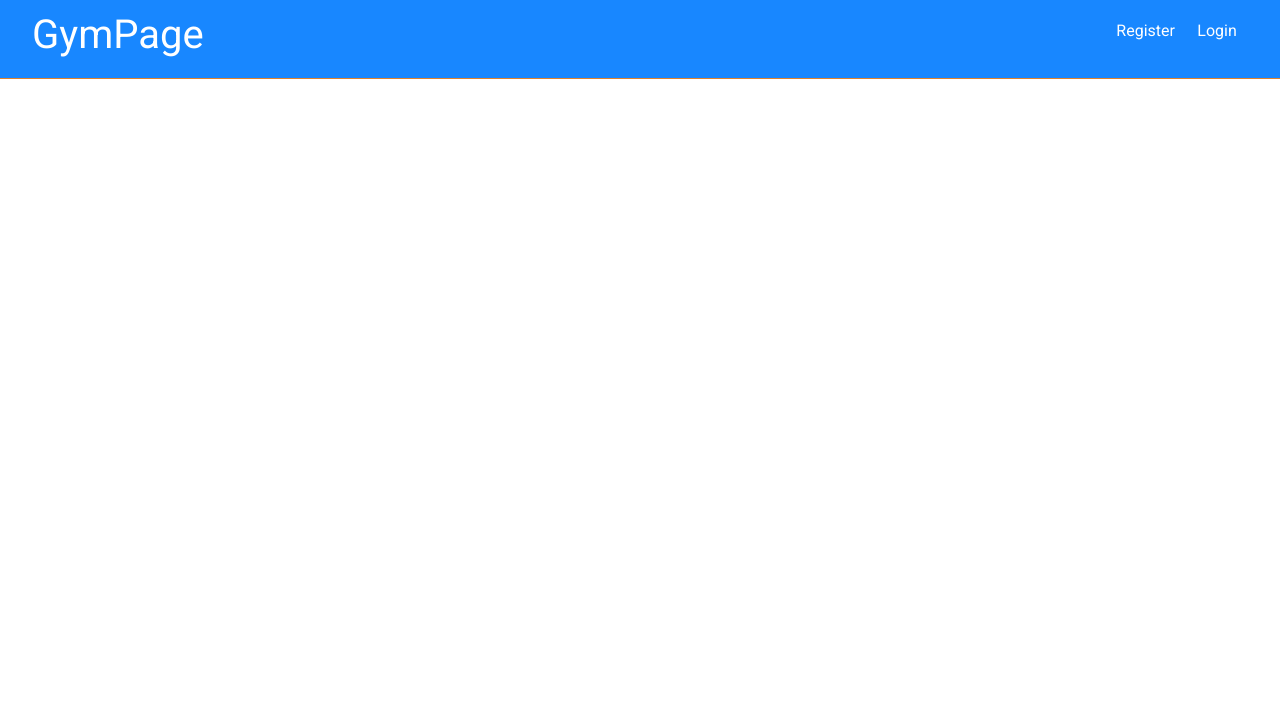
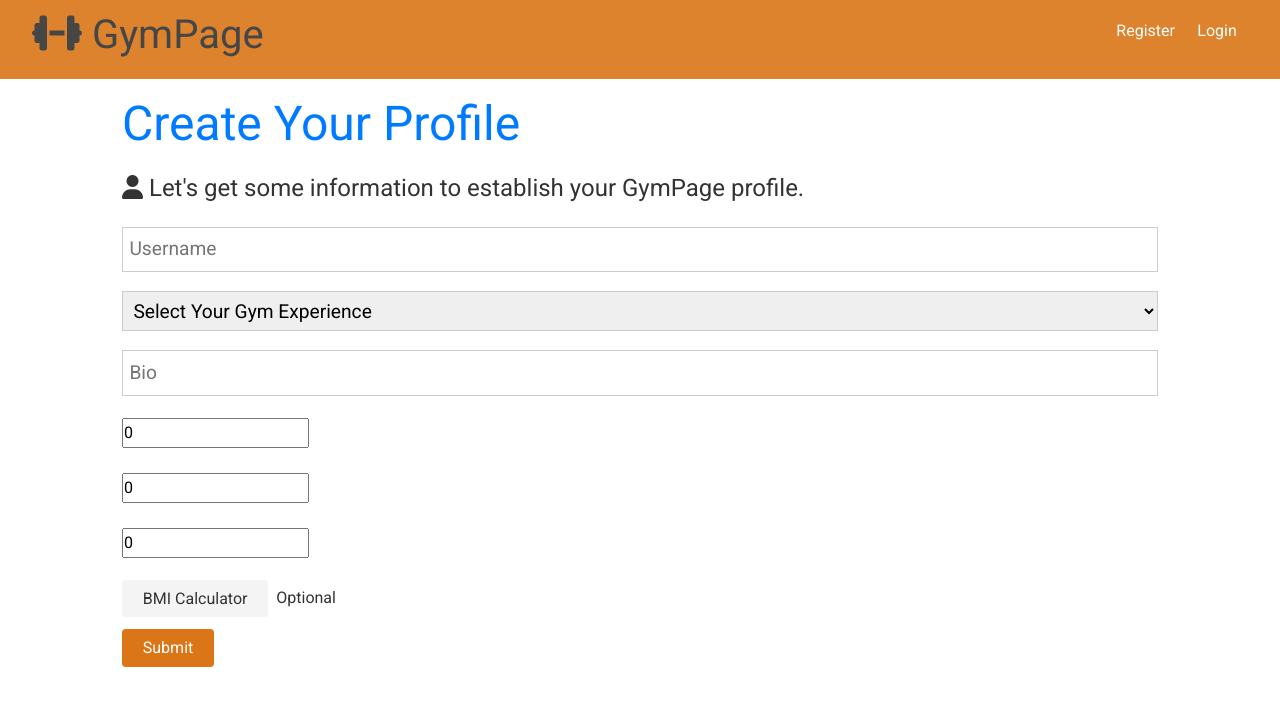
Before and after one commit to ETCraig/GymPage, a React (Create React App) app in the folder client/: page /create-profile in a window 1280 px wide. Shown: the top 706 px of the page. Built offline with nearby package versions, Linux system fonts and the light colour scheme.

Commit message:
NavBar Styling - CreateProfile Route && State

```diff
--- a/client/src/Routes.js
+++ b/client/src/Routes.js
@@ -1,5 +1,6 @@
 import React from 'react';
 
+import CreateProfile from './components/profile-form/CreateProfile';
 import Dashboard from './components/dashboard/Dashboard';
 import Landing from './components/layout/Landing';
 import Login from './components/auth/Login';
@@ -16,6 +17,7 @@ const Routes = () => {
                 <Route exact path="/login" component={Login} />
                 <Route exact path="/register" component={Register} />
                 <PrivateRoute exact path="/" component={Dashboard} />
+                <PrivateRoute exact path="/create-profile" component={CreateProfile} />
             </Switch>
         </section>
     );
--- a/client/src/components/layout/NavBar.js
+++ b/client/src/components/layout/NavBar.js
@@ -16,7 +16,22 @@ const NavBar = () => {
     const authLinks = (
         <Fragment>
             <li>
-                <a href='#!' onClick={handleLogout}>
+                <Link to='/'>Dashboard</Link>
+            </li>
+            <li>
+                <Link><i class="fas fa-shopping-cart"></i> Store</Link>
+            </li>
+            <li>
+                <Link to='/routines'><i class="fas fa-th-list"></i> Routine</Link>
+            </li>
+            <li>
+                <Link to='/articles'><i class="fas fa-newspaper"></i> Article</Link>
+            </li>
+            <li>
+                <Link to='/profile'><i class="fas fa-user"></i> Profile</Link>
+            </li>
+            <li>
+                <a href='#!' onClick={handleLogout} style={{color: "#333333"}}>
                     <i className="fas fa-sign-out-alt"></i> <span className="hide-sm">Logout</span>
                 </a>
             </li>
@@ -34,10 +49,11 @@ const NavBar = () => {
         </Fragment>
     );
     return (
-        <div className="navbar bg-primary">
+        <div className="navbar" style={{ background: "#da7618" }}>
             <h1>
-                GymPage
+                <i class="fas fa-dumbbell"></i> GymPage
             </h1>
+
             <ul>
                 {isAuthenticated ? authLinks : guestLinks}
             </ul>
--- a/client/src/components/profile-form/CreateProfile.js
+++ b/client/src/components/profile-form/CreateProfile.js
@@ -1,10 +1,112 @@
-import React from 'react';
+import React, { Fragment, useContext, useState } from 'react';
+
+import ProfileContext from '../../context/profile/profileContext';
+
+import { Link, withRouter } from 'react-router-dom';
 
 const CreateProfile = () => {
+    const [formData, setFormData] = useState({
+        username: '',
+        exp: '',
+        bio: '',
+        weight: 0,
+        height: 0,
+        bmi: 0
+    });
+
+    const [displayBmiCalculator, toggleBmiCalculator] = useState(false);
+
+    const {
+        username,
+        exp,
+        bio,
+        weight,
+        height,
+        bmi
+    } = formData;
+
+    const onChange = e => setFormData({ ...formData, [e.target.name]: e.target.value });
+
+    //     bmi
     return (
-        <div>
+        <Fragment>
+            <h1 className="large text-primary">Create Your Profile</h1>
+            <p className='lead'>
+                <i className='fas fa-user' /> Let's get some information to establish your GymPage profile.
+            </p>
+            <form className="form">
+                <div className="form-group">
+                    <input
+                        type="text"
+                        placeholder="Username"
+                        name="username"
+                        value={username}
+                        onChange={e => onChange(e)}
+                    />
+                </div>
+                <div className="form-group">
+                    <select name="Experience" value={exp} onChange={e => onChange(e)}>
+                        <option value="0">Select Your Gym Experience</option>
+                        <option value="Newbee">Newbee</option>
+                        <option value="Beginner">Beginner</option>
+                        <option value="Intermediate">Intermediate</option>
+                        <option value="Advanced">Advanced</option>
+                        <option value="Strong">Strong</option>
+                    </select>
+                </div>
+                <div className="form-group">
+                    <input
+                        type="text"
+                        placeholder="Bio"
+                        name="bio"
+                        value={bio}
+                        onChange={e => onChange(e)}
+                    />
+                </div>
+                <div className="form-group">
+                    <input
+                        type="number"
+                        placeholder="Weight"
+                        name="weight"
+                        value={weight}
+                        onChange={e => onChange(e)}
+                    />
+                </div>
+                <div className="form-group">
+                    <input
+                        type="number"
+                        placeholder="Height"
+                        name="height"
+                        value={height}
+                        onChange={e => onChange(e)}
+                    />
+                </div>
+                <div className="form-group">
+                    <input
+                        type="number"
+                        placeholder="BMI"
+                        name="bmi"
+                        value={bmi}
+                        onChange={e => onChange(e)}
+                    />
+                </div>
+                <div className='my-2'>
+                    <button
+                        onClick={() => toggleBmiCalculator(!displayBmiCalculator)}
+                        type='button'
+                        className='btn btn-light'>
+                       BMI Calculator
+                    </button>
+                    <span>Optional</span>
+                </div>
+                {displayBmiCalculator && (
+                    <Fragment>
 
-        </div>
+                    </Fragment>
+                )}
+                <input type="submit" className="btn btn-primary my-1" />
+            </form>
+        </Fragment>
     );
 }
 
```
